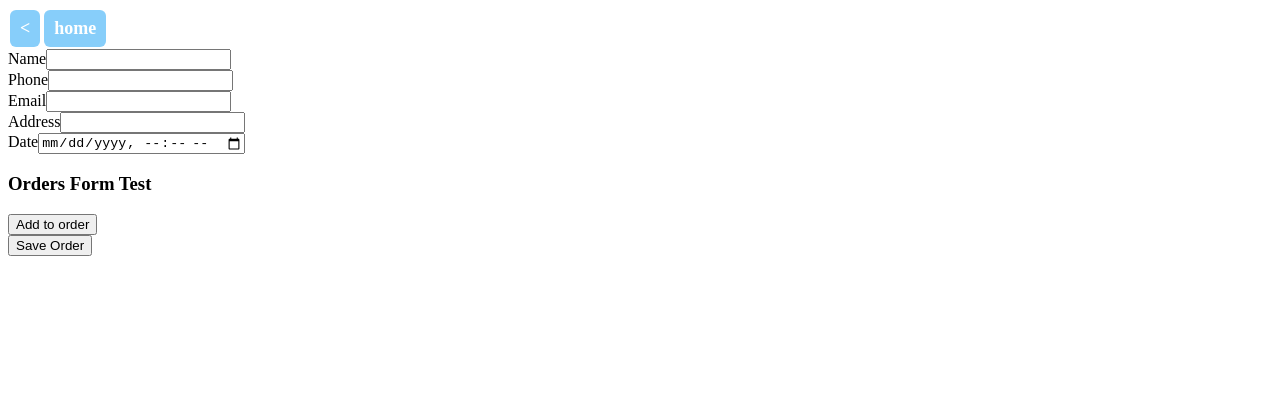
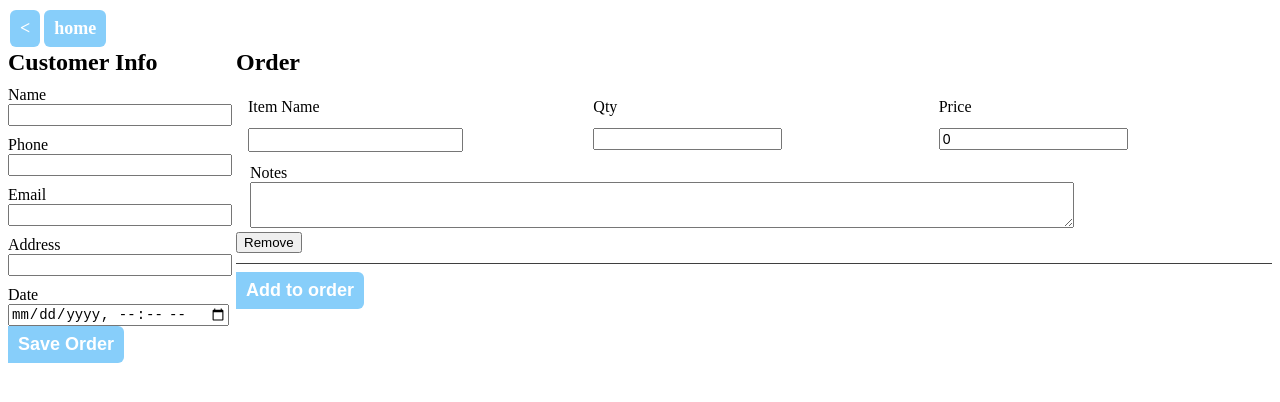
Before and after one commit to spkelly/bakerydb, a React app: page /new-order in a window 1280 px wide. Built offline with nearby package versions, Linux system fonts and the light colour scheme.

Commit message:
styled order form

```diff
--- a/src/components/FormInput.js
+++ b/src/components/FormInput.js
@@ -4,8 +4,10 @@ import {capitalizeFirstLetter} from '../helpers';
 const FormInput = ({type,handleChange,value,label})=>{
   return(
     <div className="form-item">
+      <div>
       <label>{capitalizeFirstLetter(label)}</label>
-      <input name={label} type={type} value={value} onChange={handleChange}/>
+      </div>
+      <input className="order-form__input" name={label} type={type} value={value} onChange={handleChange}/>
     </div>
   )
 }
--- a/src/components/OrderForm.js
+++ b/src/components/OrderForm.js
@@ -13,7 +13,9 @@ class OrderForm extends Component {
           phone: "",
           date: ""
         },
-        items: [],
+        items: [
+          {name:"",qty:0,price:0.00,notes:""}
+        ],
 
     };
 
@@ -73,6 +75,11 @@ class OrderForm extends Component {
     return (
       <div>
         <Nav />
+        <div className="order-form__container">
+          <div className="order-form__left">
+            <div className="order-form__header">
+              <h2>Customer Info</h2>
+            </div>
             <form>
               <FormInput handleChange={handleChange} label="name" value={name} type="text"/>
               <FormInput handleChange={handleChange} label="phone" value={phone} type="tel"/>
@@ -80,12 +87,16 @@ class OrderForm extends Component {
               <FormInput handleChange={handleChange} label="address" value={address} type="text"/>
               <FormInput handleChange={handleChange} label="date" value={date} type="datetime-local"/>
             </form>
+            <button className="btn" onClick={this.submitForm}>Save Order</button>
+          </div>
+          <div className="order-form__right">
             <div className="order-form__orders">
-          <h3>Orders Form Test</h3>
+              <h2>Order</h2>
               {items}
-          <button onClick={this.addToOrder}>Add to order</button>
+              <button className="btn"  onClick={this.addToOrder}>Add to order</button>
             </div>
-        <button className="" onClick={this.submitForm}>Save Order</button>
+          </div>
+        </div>
       </div>
     );
   }
@@ -96,10 +107,34 @@ class OrderForm extends Component {
 const OrderFormItem = ({item, name, handleChange, handleRemove,index})=>{
   return(
     <div className="order-form__item">
-      <input name="name" value={item.name} onChange={e=>handleChange(e,index)}/>
-      <input name="quantity" type="number" value={item.quantity} onChange={e=>handleChange(e,index)}/>
-      <input name="price" type="number" value={item.price} onChange={e=>handleChange(e,index)}/>
+      <div className="flex">
+        <div className="flex-col">
+          <label>Item Name</label>
+        </div>
+
+        <div className="flex-col">
+          <label>Qty</label>
+        </div>
+        <div className="flex-col">
+          <label>Price</label>
+        </div>
+
+      </div>
+      <div className="flex">
+        <div className="flex-col">
+          <input className="order-form__item-name"name="name" value={item.name} onChange={e=>handleChange(e,index)}/>
+        </div>
+        <div className="flex-col">
+          <input className="order-form__item-number" name="quantity" type="number" value={item.quantity} onChange={e=>handleChange(e,index)}/>
+        </div>
+        <div className="flex-col">
+          <input className="order-form__item-number" name="price" type="number" value={item.price} onChange={e=>handleChange(e,index)}/>
+        </div>
+      </div>
+      <div className="order-form__item-notes">
+        <label>Notes</label><br/>
         <textarea name="notes" value={item.notes} onChange={e=>handleChange(e,index)}/>
+      </div>
       <button onClick={e=>handleRemove(index)}>Remove</button>
     </div>
   )
--- a/src/main.scss
+++ b/src/main.scss
@@ -14,6 +14,60 @@
 p {
   margin:0;
 }
+
+
+.form-item{
+  margin-top: 10px
+}
+
+h2{
+  margin: 0;
+}
+
+.order-form{
+  &__input{
+    width: 100%;
+  }
+  &__container{
+    display: flex;
+    width: 100%;
+  }
+  &__left{
+    margin-right: 12px;
+  }
+
+  &__right{
+    flex-grow: 1;
+
+  }
+
+
+
+
+  &__item{
+    padding: 10px 0;
+    border-bottom: 1px solid #3f3f3f;
+    margin-bottom: 8px;
+    &-name{
+      font-size: 16px;
+    }
+    &-number{
+    }
+    &-notes{
+      margin-top: 6px;
+      margin-left: 14px;
+      textarea{
+        width: 80%;
+        height: 40px;
+      }
+    }
+  }
+}
+
+input{
+  font-size: 14px;
+}
+
 
 .heading__primary {
 }
@@ -256,3 +310,14 @@ p {
 
   }
 }
+
+.flex{
+  margin: 12px;
+  width: 100%;
+  display: flex;
+  justify-content: space-between;
+
+  &-col{
+    width: calc((100%)/3);
+  }
+}
```
Lines whose indentation alone changed are shown as unchanged.
